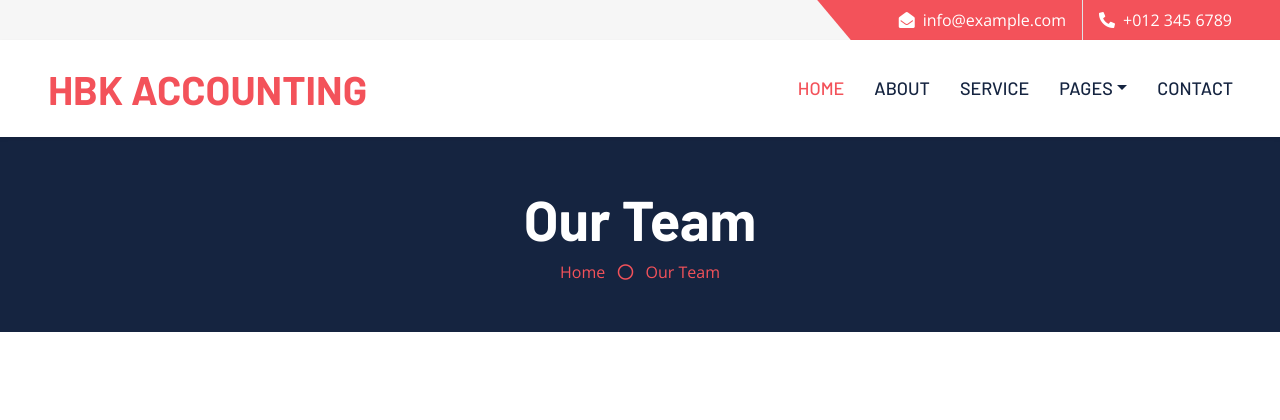
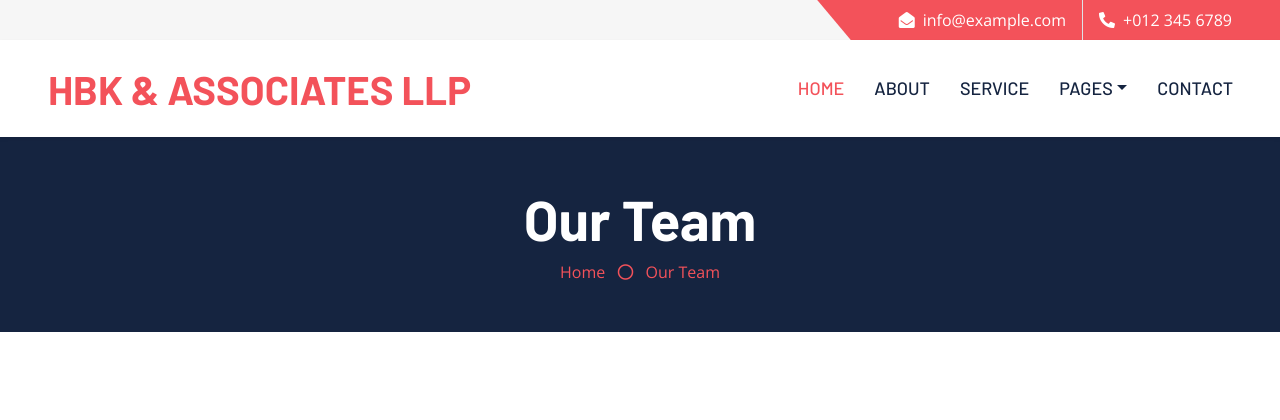
Before and after one commit to VG-1510/CA, a Django app: page /team/ in a window 1280 px wide. Shown: the top 420 px of the page. Run offline with Django 5.2, Linux system fonts and the light colour scheme; some libraries are stand-ins or nearby versions.

Commit message:
final-11

```diff
--- a/members/templates/about.html
+++ b/members/templates/about.html
@@ -50,7 +50,7 @@
 
     <!-- Navbar Start -->
     <nav class="navbar navbar-expand-lg bg-white navbar-light shadow-sm px-5 py-3 py-lg-0">
-            <h1 class="m-0 text-uppercase text-primary">HBK & Associates</h1>
+            <h1 class="m-0 text-uppercase text-primary">HBK & Associates LLP</h1>
         <button class="navbar-toggler" type="button" data-bs-toggle="collapse" data-bs-target="#navbarCollapse">
             <span class="navbar-toggler-icon"></span>
         </button>
--- a/members/templates/contact.html
+++ b/members/templates/contact.html
@@ -49,7 +49,7 @@
 
     <!-- Navbar Start -->
     <nav class="navbar navbar-expand-lg bg-white navbar-light shadow-sm px-5 py-3 py-lg-0">
-            <h1 class="m-0 text-uppercase text-primary">HBK Accounting</h1>
+            <h1 class="m-0 text-uppercase text-primary">HBK & Associates LLP</h1>
         <button class="navbar-toggler" type="button" data-bs-toggle="collapse" data-bs-target="#navbarCollapse">
             <span class="navbar-toggler-icon"></span>
         </button>
--- a/members/templates/index.html
+++ b/members/templates/index.html
@@ -49,7 +49,7 @@
 
     <!-- Navbar Start -->
     <nav class="navbar navbar-expand-lg bg-white navbar-light shadow-sm px-5 py-3 py-lg-0">
-            <h1 class="m-0 text-uppercase text-primary">HBK & Associates</h1>
+            <h1 class="m-0 text-uppercase text-primary">HBK & Associates LLP</h1>
         <button class="navbar-toggler" type="button" data-bs-toggle="collapse" data-bs-target="#navbarCollapse">
             <span class="navbar-toggler-icon"></span>
         </button>
--- a/members/templates/service.html
+++ b/members/templates/service.html
@@ -52,7 +52,7 @@
 
     <!-- Navbar Start -->
     <nav class="navbar navbar-expand-lg bg-white navbar-light shadow-sm px-5 py-3 py-lg-0">
-            <h1 class="m-0 text-uppercase text-primary">HBK Accounting</h1>
+            <h1 class="m-0 text-uppercase text-primary">HBK & Associates LLP</h1>
         <button class="navbar-toggler" type="button" data-bs-toggle="collapse" data-bs-target="#navbarCollapse">
             <span class="navbar-toggler-icon"></span>
         </button>
--- a/members/templates/team.html
+++ b/members/templates/team.html
@@ -49,7 +49,7 @@
 
     <!-- Navbar Start -->
     <nav class="navbar navbar-expand-lg bg-white navbar-light shadow-sm px-5 py-3 py-lg-0">
-            <h1 class="m-0 text-uppercase text-primary">HBK Accounting</h1>
+            <h1 class="m-0 text-uppercase text-primary">HBK & Associates LLP</h1>
         <button class="navbar-toggler" type="button" data-bs-toggle="collapse" data-bs-target="#navbarCollapse">
             <span class="navbar-toggler-icon"></span>
         </button>
```
